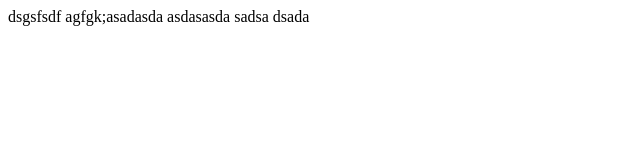
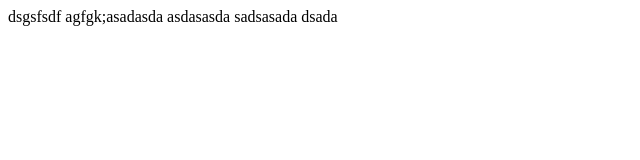
Before and after one commit to darkknightza/Zooo, a plain HTML site: page Zooo.html in a window 1280 px wide. Shown: the full height of the page, 0-640 px from the left. Drawn offline with Linux system fonts and the light colour scheme.

Commit message:
sada
asd

```diff
--- a/Zooo.html
+++ b/Zooo.html
@@ -9,7 +9,7 @@ agfgk;asadasda
 
 asdasasda
 
-sadsa
+sadsasada
 
 dsada
 </body>
```
